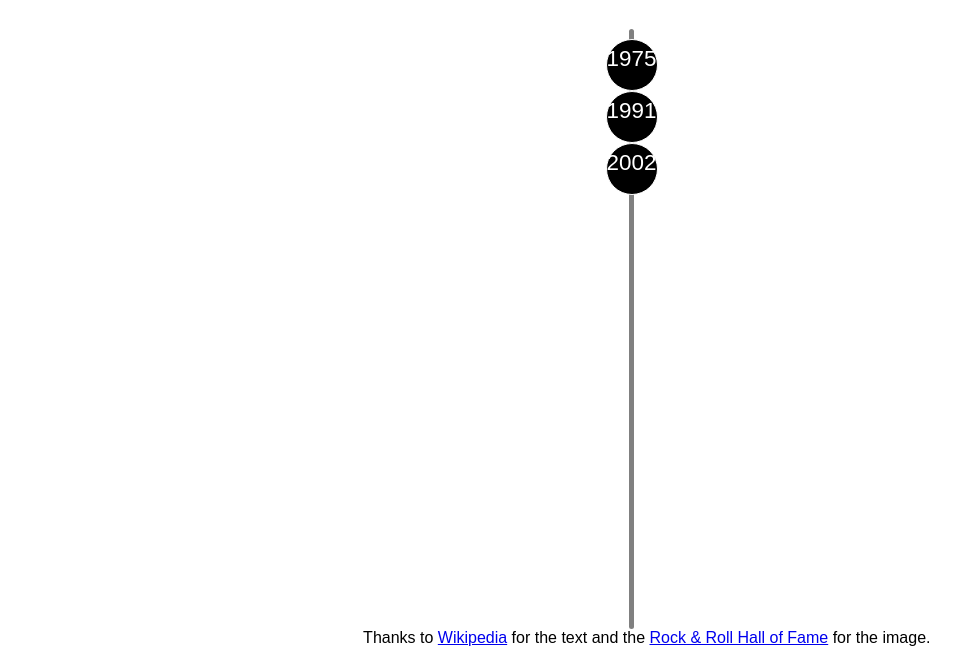
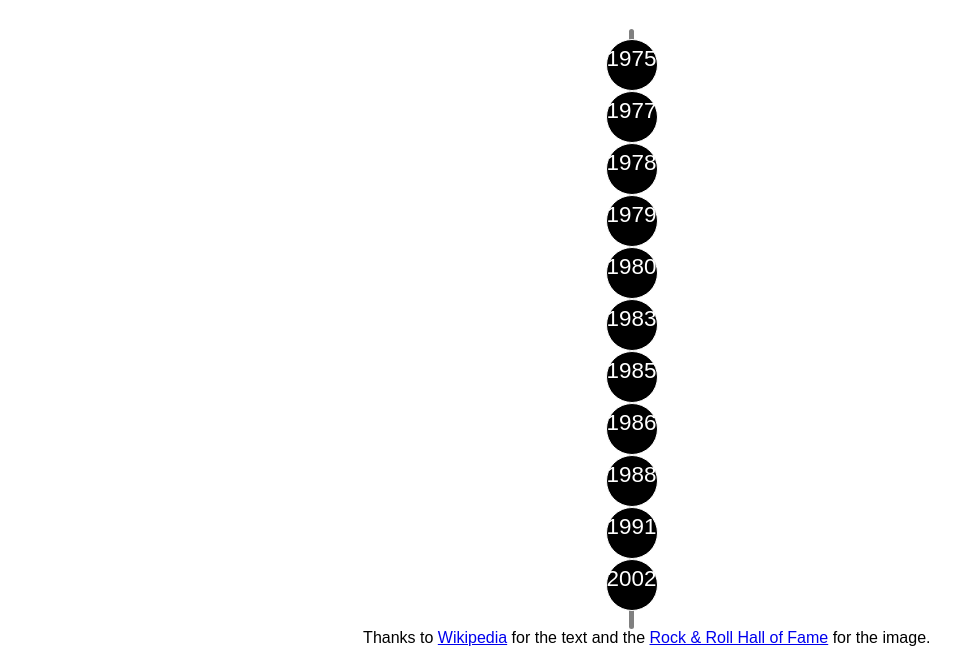
Before and after one commit to kgdiem/tribute-page, a plain HTML site: page index.html in a window 1280 px wide. Shown: the part 1691-2346 px from the top of the page, without its empty margins (9-966 px from the left). Drawn offline with Linux system fonts and the light colour scheme; a web font is replaced by a local one.

Commit message:
add dots

```diff
--- a/index.html
+++ b/index.html
@@ -39,6 +39,38 @@
                     </div>
 
                     <div class="dot">
+                        <p>1977</p>
+                    </div>
+
+                    <div class="dot">
+                        <p>1978</p>
+                    </div>
+
+                    <div class="dot">
+                        <p>1979</p>
+                    </div>
+
+                    <div class="dot">
+                        <p>1980</p>
+                    </div>
+
+                    <div class="dot">
+                        <p>1983</p>
+                    </div>
+
+                    <div class="dot">
+                        <p>1985</p>
+                    </div>
+
+                    <div class="dot">
+                        <p>1986</p>
+                    </div>
+
+                    <div class="dot">
+                        <p>1988</p>
+                    </div>
+
+                    <div class="dot">
                         <p>1991</p>
                     </div>
 
```
